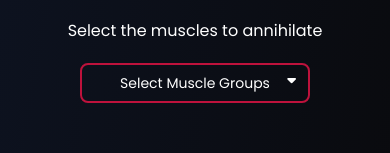
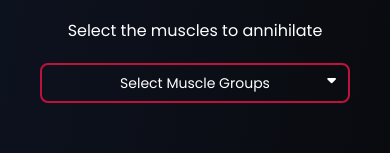
Before and after one commit to Meerawks/GainZ, a React (Vite) app: page / in a window 390 px wide. Shown: the part 1525-1678 px from the top of the page. Built offline with nearby package versions, Linux system fonts and the light colour scheme.

Commit message:
Fixed Mobile padding

```diff
--- a/src/components/ExcerciseCard.jsx
+++ b/src/components/ExcerciseCard.jsx
@@ -8,7 +8,7 @@ export default function ExcerciseCard(props) {
             <h4 className='text-4xl lg:text-6xl font-bold text-rose-300'>
                 0{i+1}
             </h4>
-            <h2 className='capitalize text-xl underl'>{excercise.name.replaceAll("_", " ")}</h2>
+            <h2 className='capitalize text-xl underl lg:text-2xl'>{excercise.name.replaceAll("_", " ")}</h2>
             <p className='capitalize hidden lg:inline text-slate-600'>{excercise.type}</p>
         </div>
         <div className='flex gap-4'>
@@ -31,7 +31,7 @@ export default function ExcerciseCard(props) {
         <div className='flex justify-around mt-2'>
             {['reps','rest','tempo'].map(info =>{
                 return (
-                    <div key={info} className='border-2 border-slate-900 rounded-md p-2 px-5 sm:px-9 md:px-3 lg:px-8'>
+                    <div key={info} className='border-2 border-slate-900 rounded-md p-2 px-2 sm:px-9 md:px-3 lg:px-8'>
                         <h3 className='capitalize  text-rose-400'>{info === 'reps' ? `${excercise.unit}` : info}</h3>
                         <p className='text-center'>{excercise[info]}</p>
                     </div>
--- a/src/components/Generator.jsx
+++ b/src/components/Generator.jsx
@@ -68,7 +68,7 @@ export default function Generator( props) {
     </div>
     <div className='mt-20'>
     <Header index={'02'} title={'Lock on targets'} description={"Select the muscles to annihilate"}/>
-             <div className='border-2 border-rose-700 p-2 rounded-lg mx-20 sm:mx-20 md:mx-70 lg:mx-[35%] flex justify-center items-center relative mt-5 flex-col'>
+             <div className='border-2 border-rose-700 p-2 rounded-lg mx-10 sm:mx-20 md:mx-70 lg:mx-[35%] flex justify-center items-center relative mt-5 flex-col'>
                     <p className='capitalize cursor-pointer' onClick={dropdown}>{muscles.length===0 ? 'Select Muscle Groups' : muscles.join(', ')}</p>
                     <i className="fa-solid fa-caret-down absolute right-3 top-2 cursor-pointer" onClick={dropdown}></i>
                     {showModal &&  (
```
